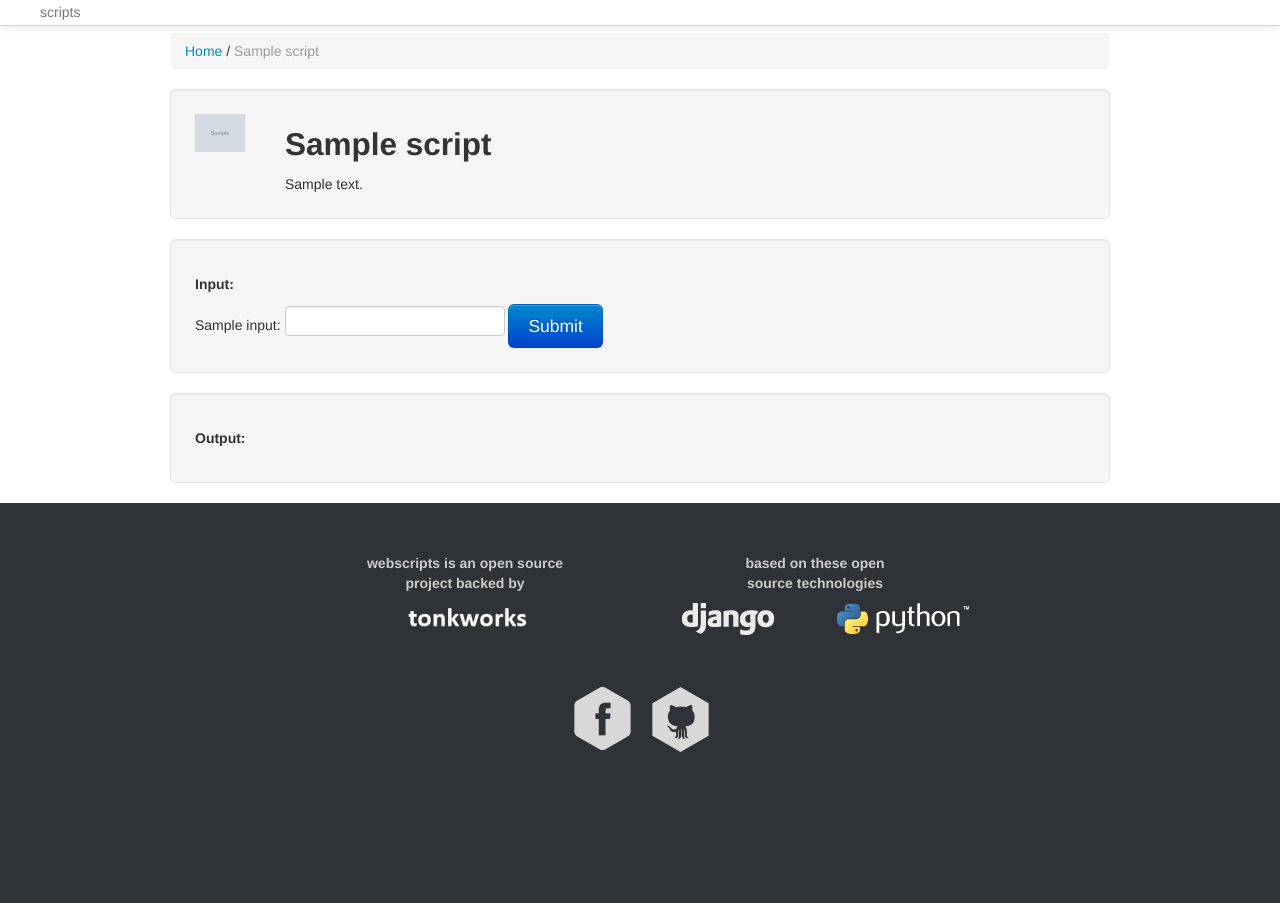
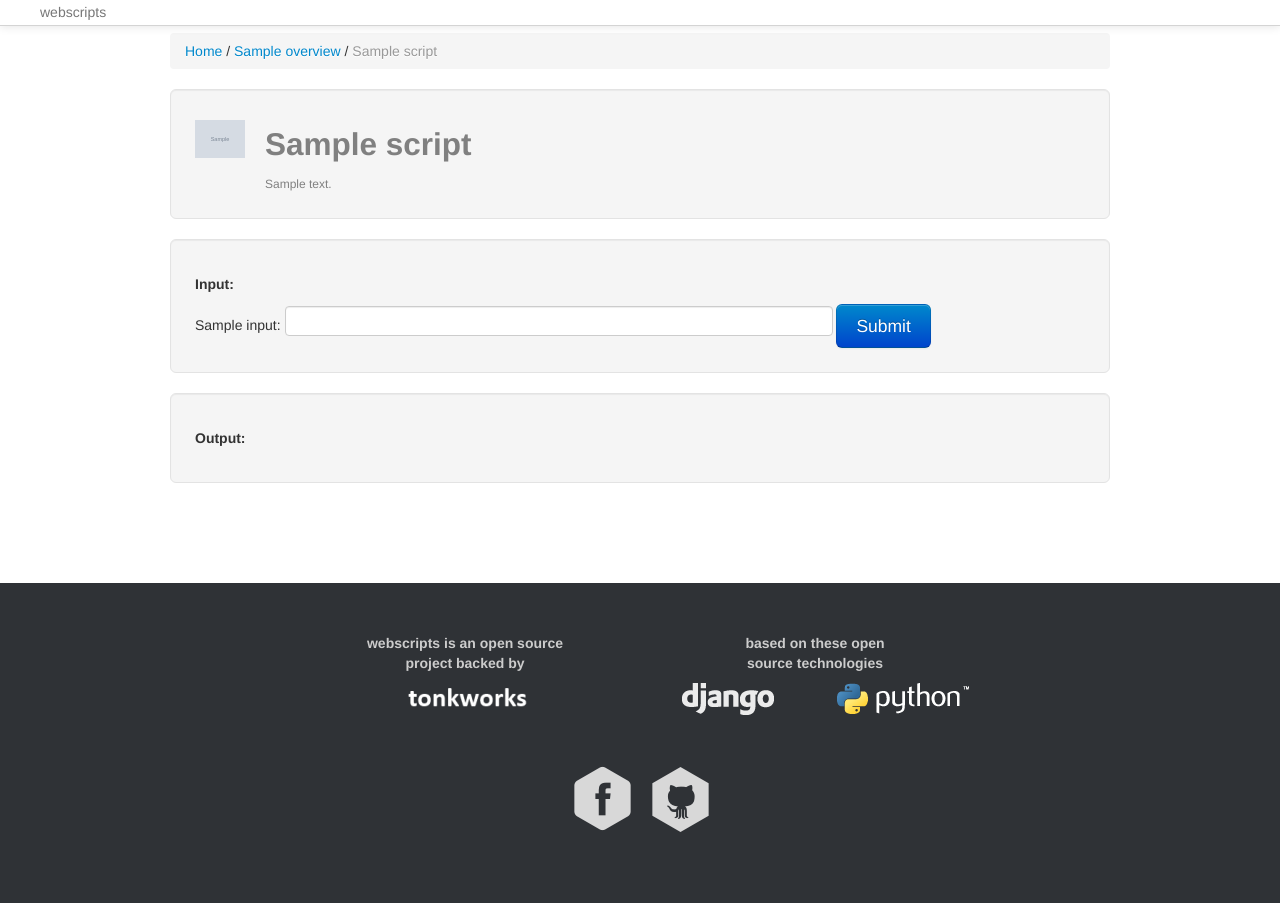
Before and after one commit to TonkWorks/scripts, a Django app: template webscripts/templates/script.html in a window 1280 px wide. Before the commit the page ends 752 px from the top, so only its background shows below. Run offline with Django 3.2, Linux system fonts and the light colour scheme; the template is opened without the code that fills it: most values are stand-ins (such as "Sample title", 1, 10 or a date in 2020); grey boxes marked "Sample" are stand-in pictures; parts of the project's set-up code (start-up, migrations or seed data) failed here and were passed over; some libraries are stand-ins or nearby versions.

Commit message:
Made info creation dynamic, vastly increased number of scripts
Please enter the commit message for your changes. Lines starting

```diff
--- a/webscripts/media/css/style.css
+++ b/webscripts/media/css/style.css
@@ -13,20 +13,33 @@ dt,dd {
 }
 .home_bp{background:transparent url(../img/logo.png) top center no-repeat;padding-top:20em;text-align:center}.home_bp h1{font-size:1.6em}.home_bp p{font-size:1.2em}
 
-.container{
-	margin-top:33px;
+#holder{
+    min-height: 100%;
+    position:relative;
 }
 
+.container-fluid{
+	margin-top:33px;
+    padding-bottom: 350px;    /* height of footer */
 
-.footer{
-  position: relative;
-  margin-top: -300px; /* negative value of footer height */
-  height: 300px;
-  clear:both;
+}
+.container{
+    margin-top:33px;
+    padding-bottom: 400px;    /* height of footer */
+
+}
+#footer{
+    margin-top: 100px;
+    height: 300px;
+    width:100%;
+    position: absolute;
+    left: 0;
+    bottom: 0;
+
+
   padding-top:20px;
    width: 100%;
    text-align: center;
-   margin: auto;
    background-color: #2f3236;
 }
 
@@ -114,6 +127,9 @@ dt,dd {
  *
  */
 
+.span3{
+    min-width:250px;
+}
 .card{
 	position: relative;
 	display: table;
@@ -124,12 +140,35 @@ dt,dd {
 	height: 50px;
 	width: 50px;
 }
+.index_script_holder{
+    position: relative;
+    clear:both;
+    padding: 10px;
+}
 
-.card .card_information_holder{
-	display: table-row;
-	float: left;
 
-	margin-left: 40px;
+.big_img{
+    display: table-row;
+    float: left;
+    width: 20px;
+}
+.script_big_img{
+    display: table-row;
+    float: left;
+    width: 50px;
+    margin-top: 6px;
+}
+
+.script_title{
+    padding-left: 5px;
+    float: left;
+    max-width: 80%;
+}
+.card_information_holder{
+    float: left;
+    color: grey;
+    font-size: 12px;
+	margin-left: 20px;
 
 }
 
@@ -137,7 +176,8 @@ dt,dd {
 
 }
 
-.card card_information_holder description{
+.description{
+	    clear: both;
 
 }
 
@@ -313,6 +353,10 @@ display:none;
 	width:100% !important;
 }
 
+#input{
+    min-width:200px;
+    width: 60%;
+}
 
 @media screen and (max-width: 480px)
 {
--- a/webscripts/scripts/sun_rise_dates.py
+++ b/webscripts/scripts/sun_rise_dates.py
@@ -4,8 +4,12 @@ import urllib2
 from BeautifulSoup import BeautifulSoup
 import argparse
 
+#Overall info goes here.
+___overview___ = {
+    'title': "Utilities",
+}
 
-#Script Info goes here.
+#Function Info goes here.
 __info__ = [{
 	'title': "Get Sun Rise Dates",
 	'author': "Kevin Dagostino",
--- a/webscripts/templates/script.html
+++ b/webscripts/templates/script.html
@@ -2,7 +2,7 @@
 
 <html>
   <head>
-    <title>scripts</title>
+    <title>{{script.title}} - webscripts</title>
     <meta name="viewport" content="width=device-width, initial-scale=1.0">
 
     <link rel="stylesheet" href="/static/plugins/bootstrap/css/bootstrap.min.css" media="screen">
@@ -24,7 +24,7 @@
                 <button type="button" class="btn btn-navbar" data-toggle="collapse" data-target=".nav-collapse">
                     <span class="icon-chevron-down icon"></span>
                 </button>
-                <a class="brand" href="/">scripts</a>
+                <a class="brand" href="/">webscripts</a>
                 <div class="nav-collapse">
                     <ul class="nav pull-right">
                     </ul>
@@ -34,12 +34,18 @@
         </div><!-- /navbar -->
 <!-- /TopBar -->
 
+<div id="holder">
 
   <div class="container">
 
 
     <ul class="breadcrumb">
       <li><a href="/">Home</a> <span class="active">/</span></li>
+
+      {% if script.input %}
+            <li><a href="/">{{script.overview.title}}</a> <span class="active">/</span></li>
+      {% endif %}
+
       <li class="active">{{script.title}}</li>
     </ul>
 
@@ -49,7 +55,7 @@
 
             <div class='card'>
 
-               <div class='big_img'>
+               <div class='script_big_img'>
                   <img src="/static/images/{{script.image}}" width='150px'>
 
                </div>
@@ -82,7 +88,7 @@
           </div>
 
           {% else %}
-              <input class="btn btn-large btn-primary" onclick="submit()" type="submit" value="Submit">
+              <input id='submit_button' class="btn btn-large btn-primary" onclick="submit()" type="submit" value="Submit">
           {% endif %}
 
 
@@ -100,11 +106,11 @@
           </div>
       </div>
 
-    </div> <!--Container -->
 
+</div> <!--Container -->
 
 <!-- start: footer -->
-<div class="footer">
+<div class="navbar navbar-fixed-bottom" id='footer'>
 
 <div class="grid">
   <div class="col-1-2">
@@ -138,6 +144,7 @@
 <!-- end: footer -->
 
 
+</div> <!-- holder -->
 
 
 
@@ -158,6 +165,7 @@
 
 
 function submit(){
+  $("#submit_button").prop('disabled', true);
   $("#loading").show();
   $("#output").html("");
   var url = '/command?script_name=' + script_name;
@@ -172,6 +180,8 @@ function submit(){
         var parsed = $.parseJSON(data);
         write_output(parsed);
         $("#loading").hide();
+        $("#submit_button").prop('disabled', false);
+
     },
       error: function(data) {
           $("#loading").hide();
@@ -193,7 +203,15 @@ function write_output(response){
 
     if (response.number_of_files >= 1){
       $("#output").append("</br><a href='" + url + "'>" + url + "</a></br>")
-      $('<iframe src="' + url + '" frameborder="1" class="output-frame"></iframe>').appendTo('#output');
+      $('<iframe class="iframe" src="' + url + '" frameborder="1" class="output-frame"></iframe>').appendTo('#output');
+
+
+      $('.iframe').on('show', function () {
+          $(this).find('.modal-body').css({width:'auto',
+                                     height:'auto',
+                                    'max-height':'100%'});
+      });
+
     }
 }
 
```
Also changed, not shown: webscripts/scripts/convert_images.py (+27 -97 lines), webscripts/scripts/convert_sounds.py (+54 -43 lines), webscripts/scripts/download_flv.py (deleted, +0 -49 lines), webscripts/scripts/file_downloader.py (+6 -2 lines), webscripts/templates/index.html (+28 -10 lines), webscripts/views.py (+40 -20 lines), 10 other files.
